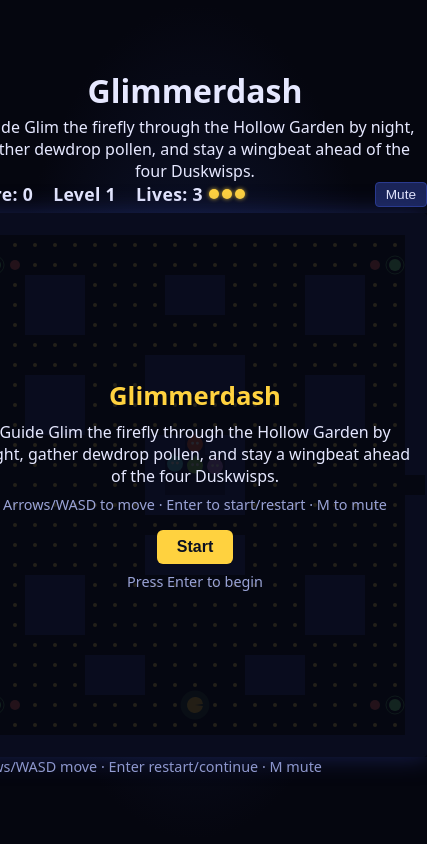
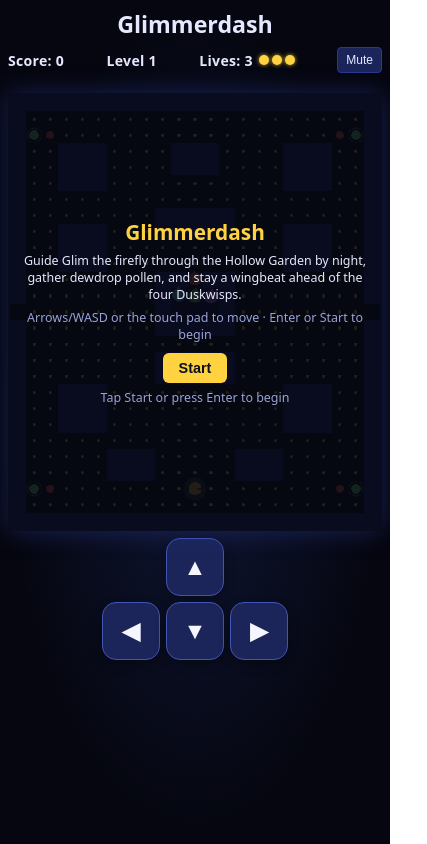
Before and after one commit to gert66/ai-agent-challenge-05-maze-chase, a website built with Vite: page index.html in a window 390 px wide. Shown: the whole page, 427 px wide, since content can reach past the window. Built offline with nearby package versions, Linux system fonts and the light colour scheme.

Commit message:
Optimize Glimmerdash for mobile touch controls

```diff
--- a/src/main.ts
+++ b/src/main.ts
@@ -82,7 +82,7 @@ empoweredBarWrap.append(empoweredBarFill);
 
 const controlsHint = document.createElement('p');
 controlsHint.className = 'controls-hint';
-controlsHint.textContent = 'Arrows/WASD move · Enter restart/continue · M mute';
+controlsHint.textContent = 'Arrows/WASD move · Enter restart/continue · M mute · Touch controls on mobile';
 
 const LEVEL_INDEX = 0;
 const grid = parseLevel(LEVELS[LEVEL_INDEX].rows);
@@ -94,6 +94,7 @@ const canvas = document.createElement('canvas');
 canvas.width = grid.width * TILE_SIZE_PX;
 canvas.height = grid.height * TILE_SIZE_PX;
 canvas.setAttribute('data-testid', 'game-canvas');
+stage.style.setProperty('--board-width', `${canvas.width}px`);
 
 const flashOverlay = document.createElement('div');
 flashOverlay.className = 'flash-overlay';
@@ -107,7 +108,7 @@ const startPremise = document.createElement('p');
 startPremise.textContent = GAME_TAGLINE;
 const startControls = document.createElement('p');
 startControls.className = 'hint';
-startControls.textContent = 'Arrows/WASD to move · Enter to start/restart · M to mute';
+startControls.textContent = 'Arrows/WASD or the touch pad to move · Enter or Start to begin';
 const startButton = document.createElement('button');
 startButton.type = 'button';
 startButton.className = 'start-button';
@@ -115,7 +116,7 @@ startButton.textContent = 'Start';
 startButton.setAttribute('data-testid', 'start-button');
 const startHint = document.createElement('p');
 startHint.className = 'hint';
-startHint.textContent = 'Press Enter to begin';
+startHint.textContent = 'Tap Start or press Enter to begin';
 startOverlay.append(startTitle, startPremise, startControls, startButton, startHint);
 
 const gameOverOverlay = document.createElement('div');
@@ -124,10 +125,15 @@ gameOverOverlay.setAttribute('data-testid', 'overlay-game-over');
 const gameOverTitle = document.createElement('h2');
 gameOverTitle.textContent = 'Game Over';
 const gameOverScore = document.createElement('p');
+const restartButton = document.createElement('button');
+restartButton.type = 'button';
+restartButton.className = 'start-button';
+restartButton.textContent = 'Play Again';
+restartButton.setAttribute('data-testid', 'restart-button');
 const gameOverHint = document.createElement('p');
 gameOverHint.className = 'hint';
-gameOverHint.textContent = 'Press Enter to try again';
-gameOverOverlay.append(gameOverTitle, gameOverScore, gameOverHint);
+gameOverHint.textContent = 'Tap Play Again or press Enter';
+gameOverOverlay.append(gameOverTitle, gameOverScore, restartButton, gameOverHint);
 
 const levelCompleteOverlay = document.createElement('div');
 levelCompleteOverlay.className = 'overlay overlay-level-complete hidden';
@@ -144,7 +150,28 @@ levelCompleteHint.className = 'hint';
 levelCompleteOverlay.append(levelCompleteTitle, levelCompleteScore, nextLevelButton, levelCompleteHint);
 
 stage.append(canvas, flashOverlay, startOverlay, gameOverOverlay, levelCompleteOverlay);
-app.append(header, hud, empoweredBarWrap, stage, controlsHint);
+
+const touchControls = document.createElement('div');
+touchControls.className = 'touch-controls';
+touchControls.setAttribute('aria-label', 'Touch movement controls');
+touchControls.setAttribute('data-testid', 'touch-controls');
+const touchDirections: Array<[Direction, string]> = [
+  ['up', '▲'],
+  ['left', '◀'],
+  ['down', '▼'],
+  ['right', '▶'],
+];
+for (const [direction, label] of touchDirections) {
+  const button = document.createElement('button');
+  button.type = 'button';
+  button.className = `touch-button touch-${direction}`;
+  button.textContent = label;
+  button.setAttribute('aria-label', `Move ${direction}`);
+  button.setAttribute('data-direction', direction);
+  touchControls.append(button);
+}
+
+app.append(header, hud, empoweredBarWrap, stage, touchControls, controlsHint);
 
 const ctx = canvas.getContext('2d');
 if (!ctx) throw new Error('2D canvas context is not available');
@@ -285,6 +312,23 @@ startButton.addEventListener('click', () => {
 nextLevelButton.addEventListener('click', () => {
   unlockAudio();
   advanceToNextLevel();
+});
+
+restartButton.addEventListener('click', () => {
+  unlockAudio();
+  resetGame();
+});
+
+touchControls.addEventListener('pointerdown', (event) => {
+  const target = (event.target as HTMLElement).closest<HTMLButtonElement>('[data-direction]');
+  if (!target) return;
+  const direction = target.dataset.direction as Direction | undefined;
+  if (!direction) return;
+  unlockAudio();
+  if (!started) beginGame();
+  desiredDirection = direction;
+  target.setPointerCapture?.(event.pointerId);
+  event.preventDefault();
 });
 
 window.addEventListener('keydown', (event) => {
--- a/src/style.css
+++ b/src/style.css
@@ -1,14 +1,21 @@
 body {
   margin: 0;
   min-height: 100vh;
+  background: radial-gradient(ellipse at center, #101736 0%, #05060f 70%);
+  color: #e6e8ff;
+  font-family: system-ui, sans-serif;
+  overscroll-behavior: none;
+}
+
+#app {
+  min-height: 100vh;
+  box-sizing: border-box;
   display: flex;
   flex-direction: column;
   align-items: center;
   justify-content: center;
   gap: 10px;
-  background: radial-gradient(ellipse at center, #101736 0%, #05060f 70%);
-  color: #e6e8ff;
-  font-family: system-ui, sans-serif;
+  padding: 12px 8px;
 }
 
 .game-header {
@@ -19,11 +26,15 @@ body {
 }
 
 canvas {
+  width: 100%;
+  height: auto;
+  box-sizing: border-box;
   image-rendering: pixelated;
   border: 2px solid #2a3a8f;
   border-radius: 4px;
   display: block;
   box-shadow: 0 0 24px rgba(42, 58, 143, 0.5);
+  touch-action: none;
 }
 
 .tagline {
@@ -126,6 +137,7 @@ canvas {
 
 .stage {
   position: relative;
+  width: min(var(--board-width), calc(100vw - 16px));
 }
 
 .stage.shake {
@@ -230,3 +242,112 @@ canvas {
 .overlay-level-complete h2 {
   color: #7cff9b;
 }
+
+.touch-controls {
+  display: none;
+  grid-template-columns: repeat(3, 58px);
+  grid-template-rows: repeat(2, 58px);
+  gap: 6px;
+  touch-action: none;
+  user-select: none;
+}
+
+.touch-button {
+  border: 1px solid #4255b5;
+  border-radius: 14px;
+  background: #1b2559;
+  color: #f5f6ff;
+  font-size: 1.45rem;
+  font-weight: 800;
+  box-shadow: 0 4px 12px rgba(0, 0, 0, 0.32);
+  -webkit-tap-highlight-color: transparent;
+  touch-action: none;
+}
+
+.touch-button:active {
+  transform: translateY(1px) scale(0.96);
+  background: #2a3a8f;
+}
+
+.touch-up {
+  grid-column: 2;
+  grid-row: 1;
+}
+
+.touch-left {
+  grid-column: 1;
+  grid-row: 2;
+}
+
+.touch-down {
+  grid-column: 2;
+  grid-row: 2;
+}
+
+.touch-right {
+  grid-column: 3;
+  grid-row: 2;
+}
+
+@media (max-width: 700px), (pointer: coarse) {
+  #app {
+    min-height: 100dvh;
+    justify-content: flex-start;
+    gap: 7px;
+    padding: 8px;
+  }
+
+  .game-header h1 {
+    font-size: 1.45rem;
+  }
+
+  .tagline {
+    display: none;
+  }
+
+  .hud {
+    width: min(var(--board-width, 100%), calc(100vw - 16px));
+    justify-content: space-between;
+    gap: 8px;
+    font-size: 0.88rem;
+  }
+
+  .mute-button {
+    margin-left: 0;
+    padding: 5px 8px;
+    font-size: 0.75rem;
+  }
+
+  .empowered-bar-wrap {
+    width: min(300px, calc(100vw - 24px));
+  }
+
+  .touch-controls {
+    display: grid;
+  }
+
+  .controls-hint {
+    display: none;
+  }
+
+  .overlay {
+    box-sizing: border-box;
+    gap: 6px;
+    padding: 8px 12px;
+  }
+
+  .overlay h2 {
+    font-size: 1.3rem;
+  }
+
+  .overlay p,
+  .overlay .hint {
+    font-size: 0.78rem;
+  }
+
+  .start-button {
+    margin-top: 4px;
+    padding: 7px 16px;
+    font-size: 0.9rem;
+  }
+}
```
